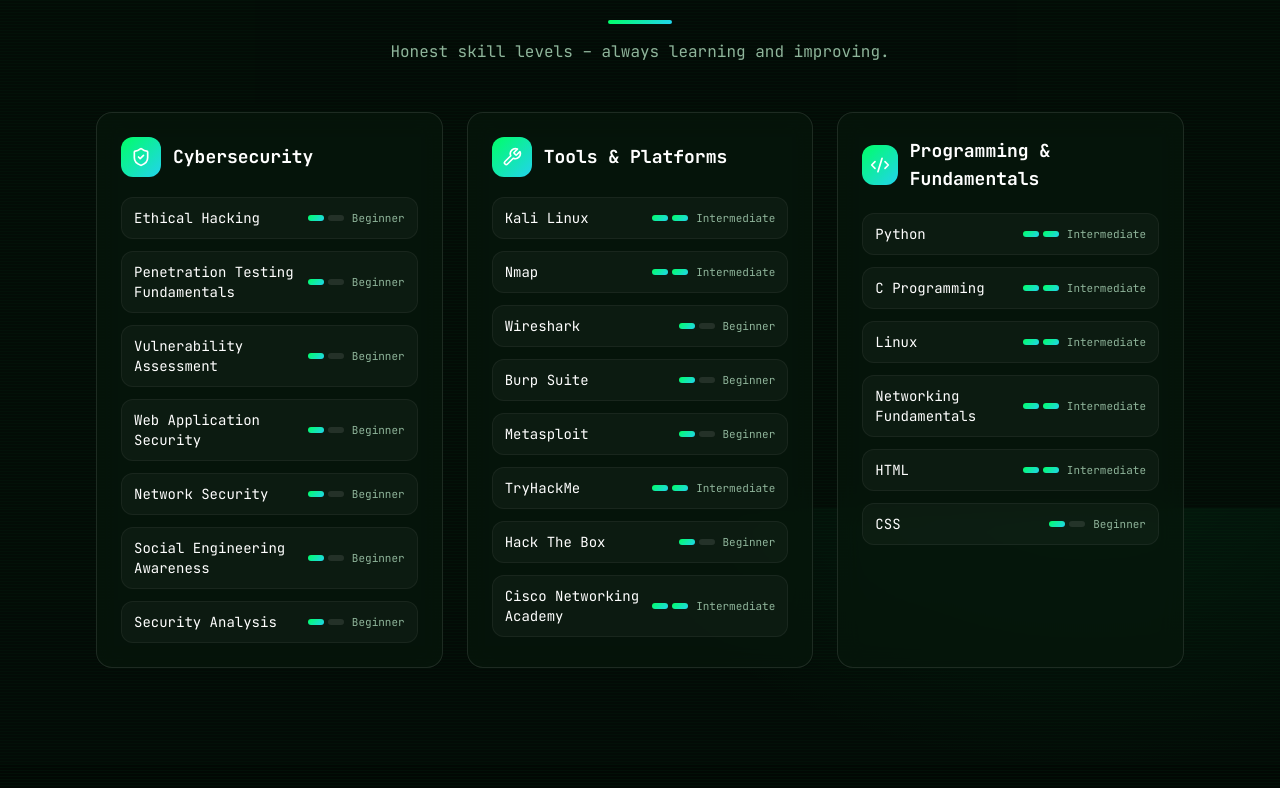
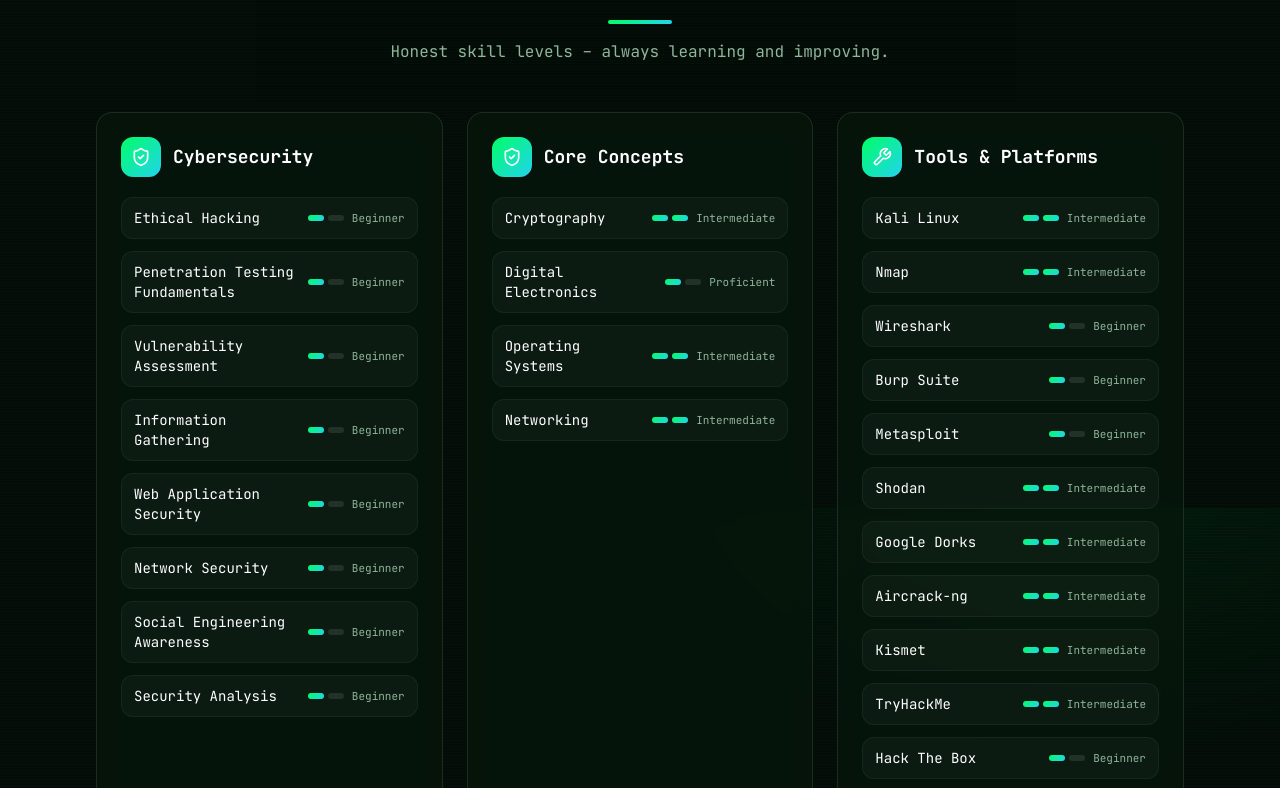
Before and after one commit to soumitrapradhan/soumitrapradhan.github.io, a React (Vite) app in the folder client/: page /#/ in a window 1280 px wide. Shown: the part 2692-3480 px from the top of the page. Built offline with nearby package versions, Linux system fonts and the light colour scheme.

Commit message:
Modify skill levels and add new skills
Updated skill levels and added new skills in the skills.js file.

```diff
--- a/client/src/data/skills.js
+++ b/client/src/data/skills.js
@@ -1,4 +1,5 @@
-// level: "Beginner" | "Intermediate"   (change freely – no percentages, no invented expertise)
+// level: "Beginner" | "Intermediate" | "Proficient"
+// Proficient = strong, upper-intermediate level (above Intermediate, not yet expert).
 export const skillGroups = [
   {
     title: "Cybersecurity",
@@ -7,10 +8,21 @@ export const skillGroups = [
       { name: "Ethical Hacking", level: "Beginner" },
       { name: "Penetration Testing Fundamentals", level: "Beginner" },
       { name: "Vulnerability Assessment", level: "Beginner" },
+      { name: "Information Gathering", level: "Beginner" },
       { name: "Web Application Security", level: "Beginner" },
       { name: "Network Security", level: "Beginner" },
       { name: "Social Engineering Awareness", level: "Beginner" },
       { name: "Security Analysis", level: "Beginner" },
+    ],
+  },
+  {
+    title: "Core Concepts",
+    icon: "Cpu",
+    skills: [
+      { name: "Cryptography", level: "Intermediate" },
+      { name: "Digital Electronics", level: "Proficient" },
+      { name: "Operating Systems", level: "Intermediate" },
+      { name: "Networking", level: "Intermediate" },
     ],
   },
   {
@@ -22,6 +34,10 @@ export const skillGroups = [
       { name: "Wireshark", level: "Beginner" },
       { name: "Burp Suite", level: "Beginner" },
       { name: "Metasploit", level: "Beginner" },
+      { name: "Shodan", level: "Intermediate" },
+      { name: "Google Dorks", level: "Intermediate" },
+      { name: "Aircrack-ng", level: "Intermediate" },
+      { name: "Kismet", level: "Intermediate" },
       { name: "TryHackMe", level: "Intermediate" },
       { name: "Hack The Box", level: "Beginner" },
       { name: "Cisco Networking Academy", level: "Intermediate" },
@@ -33,10 +49,13 @@ export const skillGroups = [
     skills: [
       { name: "Python", level: "Intermediate" },
       { name: "C Programming", level: "Intermediate" },
+      { name: "JavaScript", level: "Intermediate" },
+      { name: "SQL", level: "Intermediate" },
+      { name: "Bash", level: "Intermediate" },
       { name: "Linux", level: "Intermediate" },
       { name: "Networking Fundamentals", level: "Intermediate" },
-      { name: "HTML", level: "Intermediate" },
-      { name: "CSS", level: "Beginner" },
+      { name: "HTML", level: "Proficient" },
+      { name: "CSS", level: "Proficient" },
     ],
   },
 ];
```
